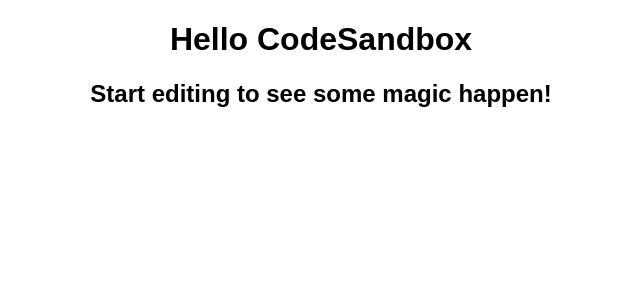
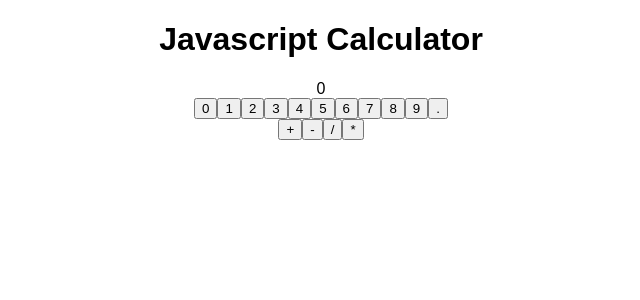
Before and after one commit to EzequielCaste/react-calculator, a React (Create React App) app: page / in a window 1280 px wide. Shown: the top 300 px of the page, without its empty margins (319-959 px from the left). Built offline with nearby package versions, Linux system fonts and the light colour scheme.

Commit message:
working on handle numbers func

```diff
--- a/src/App.js
+++ b/src/App.js
@@ -1,11 +1,52 @@
-import React from "react";
+import React, { useState } from "react";
 import "./styles.css";
+import NumberPad from "./components/NumberPad";
+import Display from "./components/Display";
+import Operations from "./components/Operations";
+//import handleOperator from "./js/handleOperator";
+//import handleNumber from "./js/handleNumber";
+
+const operandos = [];
 
 export default function App() {
+  const regExOperator = /[+,\-,/,*]/;
+
+  const [currentDisplay, setDisplay] = useState("0");
+
+  function handleOperator(item) {
+    operandos.push(currentDisplay);
+    setDisplay("");
+    console.log(operandos);
+  }
+
+  function handleNumber(item) {
+    if (currentDisplay === "0") {
+      setDisplay(() => {
+        return item;
+      });
+    } else {
+      setDisplay(() => {
+        return currentDisplay.concat(item);
+      });
+    }
+  }
+
+  function handleClick(item) {
+    if (isOperator(item)) {
+      handleOperator(item);
+    } else {
+      handleNumber(item);
+    }
+  }
+  function isOperator(item) {
+    return regExOperator.test(item);
+  }
   return (
     <div className="App">
-      <h1>Hello CodeSandbox</h1>
-      <h2>Start editing to see some magic happen!</h2>
+      <h1>Javascript Calculator</h1>
+      <Display text={currentDisplay} />
+      <NumberPad handleClick={handleClick} />
+      <Operations handleClick={handleClick} />
     </div>
   );
 }
--- /dev/null
+++ b/src/components/Display.js
@@ -0,0 +1,5 @@
+import React from "react";
+
+export default function Display(props) {
+  return <div>{props.text}</div>;
+}
--- /dev/null
+++ b/src/components/NumberPad.js
@@ -0,0 +1,16 @@
+import React from "react";
+import Pad from "./Pad";
+const numberPad = ["0", "1", "2", "3", "4", "5", "6", "7", "8", "9", "."];
+
+export default function NumberPad(props) {
+  const padComponent = numberPad.map(item => {
+    return (
+      <Pad
+        key={`button_${item}`}
+        onClick={() => props.handleClick(item)}
+        num={item}
+      />
+    );
+  });
+  return <div>{padComponent}</div>;
+}
--- /dev/null
+++ b/src/components/Operations.js
@@ -0,0 +1,13 @@
+import React from "react";
+const operators = ["+", "-", "/", "*"];
+
+export default function Operations(props) {
+  const operatorComponent = operators.map(item => {
+    return (
+      <button onClick={() => props.handleClick(item)} key={item}>
+        {item}
+      </button>
+    );
+  });
+  return operatorComponent;
+}
--- /dev/null
+++ b/src/components/Pad.js
@@ -0,0 +1,5 @@
+import React from "react";
+
+export default function Pad(props) {
+  return <button onClick={props.onClick}>{props.num}</button>;
+}
--- /dev/null
+++ b/src/js/handleNumber.js
@@ -0,0 +1,3 @@
+export default function handleOperator(item) {
+  console.log("number: ", item);
+}
--- /dev/null
+++ b/src/js/handleOperator.js
@@ -0,0 +1,3 @@
+export default function handleOperator(item) {
+  console.log("operator: ", item);
+}
--- a/src/styles.css
+++ b/src/styles.css
@@ -2,3 +2,6 @@
   font-family: sans-serif;
   text-align: center;
 }
+#result {
+  height: 20px;
+}
```
Also changed, not shown: package.json (+3 -6 lines), 1 other file (tests, documents, lock files or other folders).
